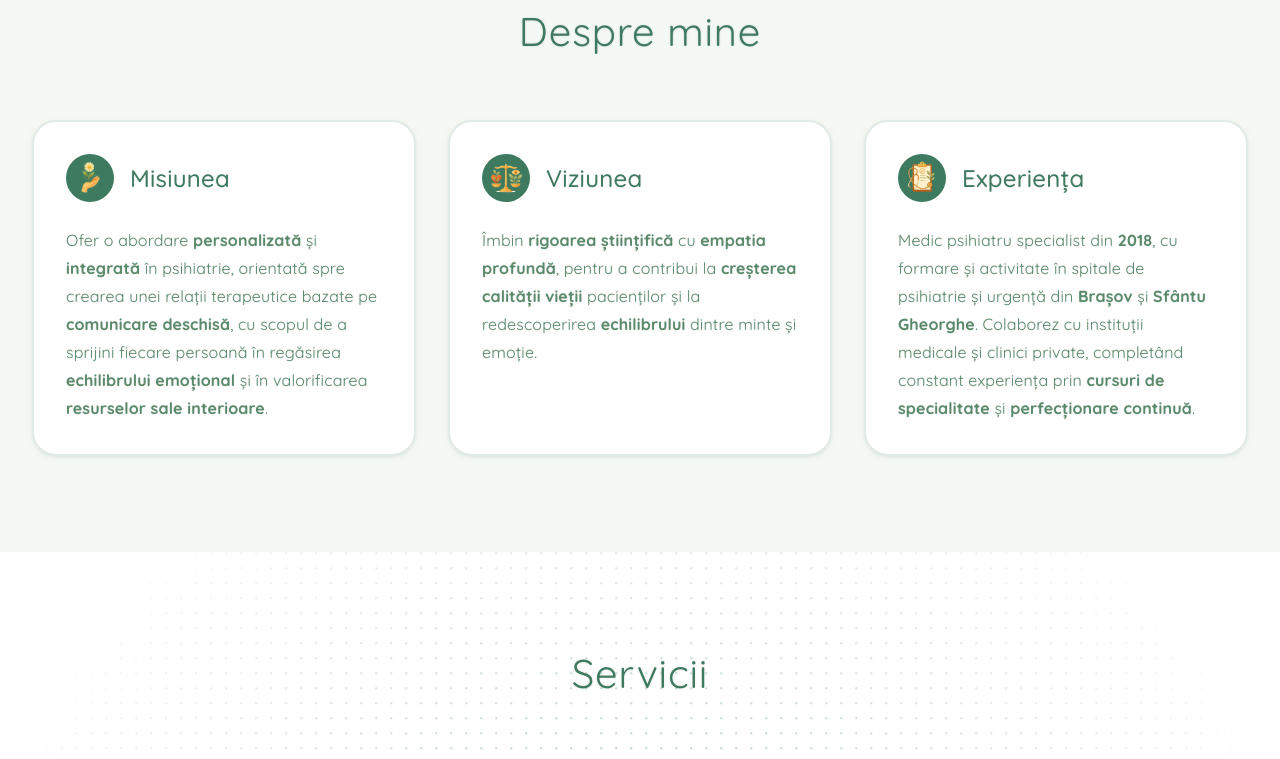
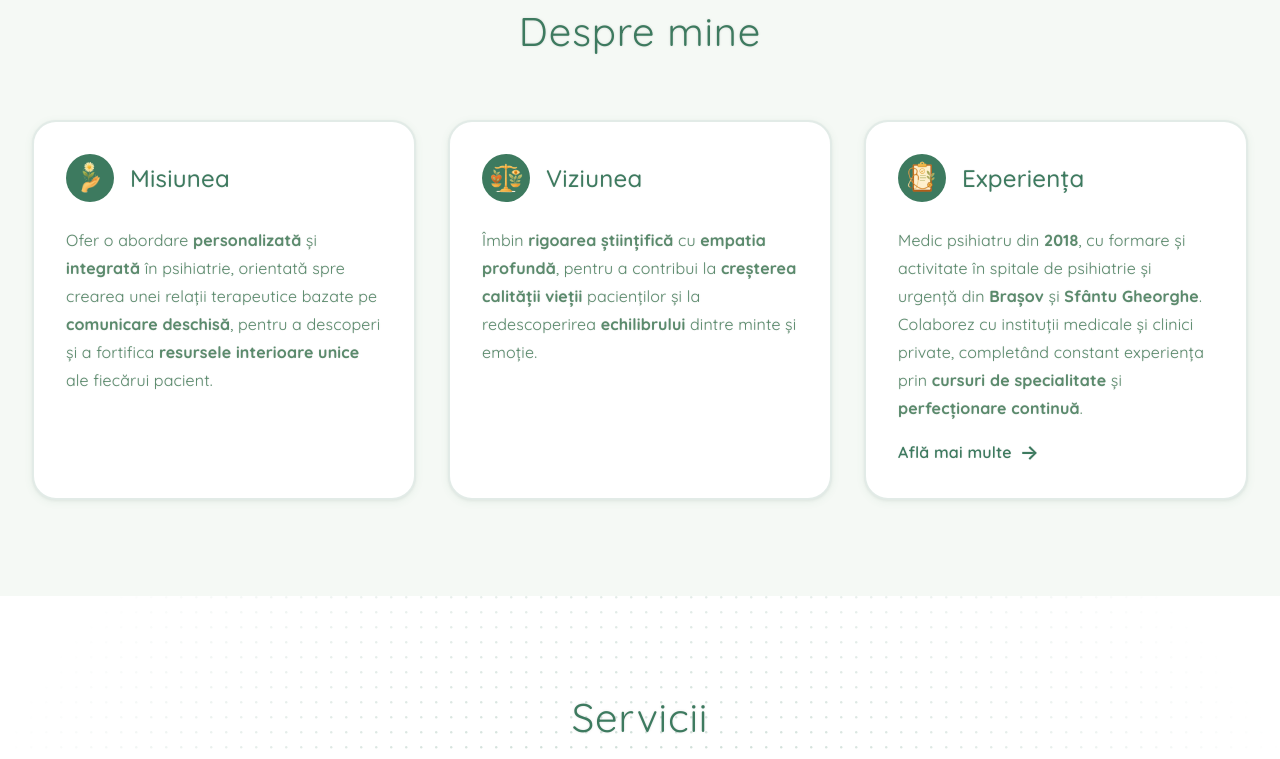
Before and after one commit to AlexandruCojanu1/auralink-saa-s-landing-page, a plain HTML site: page index.html in a window 1280 px wide. Shown: the part 1500-2259 px from the top of the page. Drawn offline with nearby package versions, Linux system fonts and the light colour scheme.

Commit message:
Update: Mărire nume și specializare, modificare text Misiune, adăugare popup-uri pentru Experiență și Servicii

```diff
--- a/index.html
+++ b/index.html
@@ -5,8 +5,8 @@
   <meta name="viewport" content="width=device-width, initial-scale=1.0">
 
   <!-- SEO Meta Tags -->
-  <title>Psihiatrie Brașov | Dr. SIMA Alexandra Ioana - Medic Psihiatru Specialist</title>
-  <meta name="description" content="Consultații psihiatrice în Brașov cu Dr. SIMA Alexandra Ioana. Medic psihiatru specialist din 2018, oferă consultații personalizate, tratament individualizat și suport continuu. Abordare holistică și empatică pentru tulburări de dispoziție, anxietate, tulburări psihotice și neurocognitive.">
+  <title>Psihiatrie Brașov | Dr. SIMA Alexandra Ioana - Medic Psihiatru</title>
+  <meta name="description" content="Consultații psihiatrice în Brașov cu Dr. SIMA Alexandra Ioana. Medic psihiatru din 2018, oferă consultații personalizate, tratament individualizat și suport continuu. Abordare holistică și empatică pentru tulburări de dispoziție, anxietate, tulburări psihotice și neurocognitive.">
   <meta name="keywords" content="psihiatrie Brașov, medic psihiatru Brașov, consultații psihiatrice Brașov, psihiatru specialist Brașov, tratament psihiatric Brașov, tulburări de dispoziție, anxietate, depresie, psihiatrie empatică">
   <meta name="author" content="Dr. SIMA Alexandra Ioana">
   <meta name="robots" content="index, follow">
@@ -18,8 +18,8 @@
 
   <!-- Open Graph Meta Tags -->
   <meta property="og:type" content="website">
-  <meta property="og:title" content="Psihiatrie Brașov | Dr. SIMA Alexandra Ioana - Medic Psihiatru Specialist">
-  <meta property="og:description" content="Consultații psihiatrice în Brașov cu abordare holistică și empatică. Medic psihiatru specialist din 2018, oferă tratament individualizat pentru tulburări de dispoziție, anxietate și tulburări psihotice.">
+  <meta property="og:title" content="Psihiatrie Brașov | Dr. SIMA Alexandra Ioana - Medic Psihiatru">
+  <meta property="og:description" content="Consultații psihiatrice în Brașov cu abordare holistică și empatică. Medic psihiatru din 2018, oferă tratament individualizat pentru tulburări de dispoziție, anxietate și tulburări psihotice.">
   <meta property="og:image" content="https://www.example.com/1.webp">
   <meta property="og:url" content="https://www.example.com/">
   <meta property="og:site_name" content="Dr. SIMA Alexandra Ioana - Psihiatrie Brașov">
@@ -134,8 +134,8 @@
             <div class="mb-6 flex items-center gap-3">
               <img src="logo.webp" alt="Logo" class="w-12 h-12 sm:w-16 sm:h-16 object-contain hero-logo">
               <div>
-                <h2 class="text-xl sm:text-2xl font-semibold text-[#3d7a5f] mb-1">Dr. SIMA Alexandra Ioana</h2>
-                <p class="text-sm sm:text-base text-[#5a8a6c]">Medic Psihiatru Specialist</p>
+                <h2 class="text-2xl sm:text-3xl lg:text-4xl font-semibold text-[#3d7a5f] mb-1">Dr. SIMA Alexandra Ioana</h2>
+                <p class="text-base sm:text-lg lg:text-xl text-[#5a8a6c]">Medic Psihiatru</p>
               </div>
             </div>
             <h1 class="text-[32px] sm:text-[40px] lg:text-[56px] leading-[36px] sm:leading-[44px] lg:leading-[60px] tracking-tight text-[#3d7a5f] mb-4" style="font-weight: 500;">
@@ -226,7 +226,7 @@
             <h3 class="text-2xl font-medium text-[#3d7a5f]">Misiunea</h3>
           </div>
           <p class="text-[#5a8a6c] text-base leading-7">
-            Ofer o abordare <strong>personalizată</strong> și <strong>integrată</strong> în psihiatrie, orientată spre crearea unei relații terapeutice bazate pe <strong>comunicare deschisă</strong>, cu scopul de a sprijini fiecare persoană în regăsirea <strong>echilibrului emoțional</strong> și în valorificarea <strong>resurselor sale interioare</strong>.
+            Ofer o abordare <strong>personalizată</strong> și <strong>integrată</strong> în psihiatrie, orientată spre crearea unei relații terapeutice bazate pe <strong>comunicare deschisă</strong>, pentru a descoperi și a fortifica <strong>resursele interioare unice</strong> ale fiecărui pacient.
           </p>
         </div>
 
@@ -249,9 +249,13 @@
             </div>
             <h3 class="text-2xl font-medium text-[#3d7a5f]">Experiența</h3>
           </div>
-          <p class="text-[#5a8a6c] text-base leading-7">
-            Medic psihiatru specialist din <strong>2018</strong>, cu formare și activitate în spitale de psihiatrie și urgență din <strong>Brașov</strong> și <strong>Sfântu Gheorghe</strong>. Colaborez cu instituții medicale și clinici private, completând constant experiența prin <strong>cursuri de specialitate</strong> și <strong>perfecționare continuă</strong>.
+          <p class="text-[#5a8a6c] text-base leading-7 mb-4">
+            Medic psihiatru din <strong>2018</strong>, cu formare și activitate în spitale de psihiatrie și urgență din <strong>Brașov</strong> și <strong>Sfântu Gheorghe</strong>. Colaborez cu instituții medicale și clinici private, completând constant experiența prin <strong>cursuri de specialitate</strong> și <strong>perfecționare continuă</strong>.
           </p>
+          <button onclick="openModal('experienta')" class="text-[#3d7a5f] font-semibold hover:text-[#4d9a7f] transition-colors duration-200 flex items-center gap-2 group cursor-pointer">
+            <span>Află mai multe</span>
+            <span class="text-xl transition-transform duration-200 group-hover:translate-x-1">→</span>
+          </button>
         </div>
       </div>
     </div>
@@ -276,7 +280,7 @@
             <h3 class="text-xl font-medium text-[#3d7a5f]">Consultații, consiliere psihiatrică și psihoeducație</h3>
           </div>
           <p class="text-[#5a8a6c] text-base leading-7">
-            Ofer evaluare și sprijin specializat pentru <strong>dificultăți emoționale</strong>, <strong>tulburări de dispoziție</strong> (depresie, tulburare bipolară), <strong>tulburări anxioase</strong> (anxietate generalizată, panică, fobii), <strong>probleme de somn</strong>, <strong>tulburări psihotice</strong> sau <strong>neurocognitive</strong>, precum și suport în perioade de <strong>adaptare la schimbări importante</strong> (divorț, pierderea unei persoane dragi, maternitate).
+            Ofer evaluare și sprijin specializat pentru <strong>dificultăți emoționale</strong>, <strong>tulburări de dispoziție</strong> (depresie, tulburare bipolară), <strong>tulburări anxioase</strong> (anxietate generalizată, panică, fobii), <strong>probleme de somn</strong>, <strong>tulburări psihotice</strong> sau <strong>neurocognitive</strong>, <strong>tulburări ale consumului de substanțe (adictii)</strong>, precum și suport în perioade de <strong>adaptare la schimbări importante</strong> (divorț, pierderea unei persoane dragi, maternitate).
           </p>
         </div>
 
@@ -311,9 +315,13 @@
             </div>
             <h3 class="text-xl font-medium text-[#3d7a5f]"><strong>Sprijin constant</strong></h3>
           </div>
-          <p class="text-[#5a8a6c] text-base leading-7">
+          <p class="text-[#5a8a6c] text-base leading-7 mb-4">
             Ofer posibilitatea de <strong>comunicare telefonică</strong> între consultații pentru clarificări urgente, monitorizarea evoluției tratamentului și <strong>susținerea constantă</strong> pe tot parcursul procesului terapeutic. Înțeleg că călătoria ta spre vindecare nu se oprește la cabinet, iar suportul meu continuă să fie disponibil când ai nevoie.
           </p>
+          <button id="servicii-more-btn" class="text-[#3d7a5f] font-semibold hover:text-[#4d9a7f] transition-colors duration-200 flex items-center gap-2 group cursor-pointer mt-4">
+            <span>Află mai multe</span>
+            <span class="text-xl transition-transform duration-200 group-hover:translate-x-1">→</span>
+          </button>
         </div>
       </div>
     </div>
--- a/script.js
+++ b/script.js
@@ -226,6 +226,15 @@ document.addEventListener('DOMContentLoaded', () => {
   if (yearElement) {
     yearElement.textContent = currentYear;
   }
+
+  // Add event listener for servicii button
+  const serviciiBtn = document.getElementById('servicii-more-btn');
+  if (serviciiBtn) {
+    serviciiBtn.addEventListener('click', function(e) {
+      e.preventDefault();
+      openModal('servicii');
+    });
+  }
 });
 
 // Smooth scroll pentru link-urile din navigare
@@ -241,6 +250,47 @@ document.querySelectorAll('a[href^="#"]').forEach(anchor => {
 
 // Modal/Popup Functions
 const modalContent = {
+  experienta: {
+    title: 'Experiența mea',
+    content: `
+      <div class="space-y-4">
+        <ul class="space-y-3">
+          <li class="flex items-start gap-3">
+            <span class="text-[#3d7a5f] mt-1 text-lg">•</span>
+            <span class="text-[#5a8a6c] text-base leading-7">Am absolvit Facultatea de Medicină a Universității Transilvania din Brașov în <strong>2013</strong></span>
+          </li>
+          <li class="flex items-start gap-3">
+            <span class="text-[#3d7a5f] mt-1 text-lg">•</span>
+            <span class="text-[#5a8a6c] text-base leading-7">Am efectuat perioada de rezidențiat la <strong>Spitalul de Psihiatrie și Neurologie Brașov</strong></span>
+          </li>
+          <li class="flex items-start gap-3">
+            <span class="text-[#3d7a5f] mt-1 text-lg">•</span>
+            <span class="text-[#5a8a6c] text-base leading-7">Am efectuat gărzi în cadrul Spitalului de Psihiatrie și Neurologie Brașov precum și în cadrul <strong>Spitalului Județean de Urgență "Dr. Fogolyan Kristof" Sfântu Gheorghe</strong></span>
+          </li>
+          <li class="flex items-start gap-3">
+            <span class="text-[#3d7a5f] mt-1 text-lg">•</span>
+            <span class="text-[#5a8a6c] text-base leading-7">Lucrez ca <strong>Medic psihiatru din 2018</strong></span>
+          </li>
+          <li class="flex items-start gap-3">
+            <span class="text-[#3d7a5f] mt-1 text-lg">•</span>
+            <span class="text-[#5a8a6c] text-base leading-7">Activez în cadrul <strong>Ambulatoriului Spitalului Clinic Militar de Urgență "Regina Maria" Brașov</strong></span>
+          </li>
+          <li class="flex items-start gap-3">
+            <span class="text-[#3d7a5f] mt-1 text-lg">•</span>
+            <span class="text-[#5a8a6c] text-base leading-7">Acord consultații în cadrul <strong>clinicii Neuromedica din Brașov</strong></span>
+          </li>
+          <li class="flex items-start gap-3">
+            <span class="text-[#3d7a5f] mt-1 text-lg">•</span>
+            <span class="text-[#5a8a6c] text-base leading-7">Am la activ numeroase <strong>cursuri de specialitate</strong> legate de patologia psihiatrică, precum și comunicare medic-pacient, gestionarea situațiilor de criză, bunăstarea emoțională și descoperirea potențialului interior</span>
+          </li>
+          <li class="flex items-start gap-3">
+            <span class="text-[#3d7a5f] mt-1 text-lg">•</span>
+            <span class="text-[#5a8a6c] text-base leading-7">Am competențe de <strong>limba engleză nivel C1 (avansat)</strong></span>
+          </li>
+        </ul>
+      </div>
+    `
+  },
   filosofie: {
     title: 'Despre mine',
     content: `
@@ -258,44 +308,6 @@ const modalContent = {
             Să stabilesc un <strong>nou standard</strong> în psihiatrie prin îmbinarea <strong>rigorii științifice</strong> cu <strong>empatia profundă</strong>, considerând actul medical ca o <strong>întâlnire esențială</strong> între știință și umanitate. Vizez <strong>creșterea calității vieții</strong> pacienților ajutându-i să-și regăsească pe deplin <strong>echilibrul emoțional</strong>.
           </p>
         </div>
-
-        <div>
-          <h4 class="text-xl font-semibold text-[#2a5a4c] mb-3">Experiența mea</h4>
-          <ul class="space-y-2">
-            <li class="flex items-start gap-3">
-              <span class="text-[#2a5a4c] mr-2"></span>
-              <span class="text-[#5a7a6c] text-base leading-6">am absolvit Facultatea de Medicină a Universității Transilvania din Brașov în 2013</span>
-            </li>
-            <li class="flex items-start gap-3">
-              <span class="text-[#2a5a4c] mr-2"></span>
-              <span class="text-[#5a7a6c] text-base leading-6">am efectuat perioada de rezidențiat la Spitalul de Psihiatrie și Neurologie Brașov</span>
-            </li>
-            <li class="flex items-start gap-3">
-              <span class="text-[#2a5a4c] mr-2"></span>
-              <span class="text-[#5a7a6c] text-base leading-6">am efectuat gărzi în cadrul Spitalului de Psihiatrie și Neurologie Brașov precum și în cadrul Spitalului Județean de Urgență "Dr. Fogolyan Kristof" Sfântu Gheorghe</span>
-            </li>
-            <li class="flex items-start gap-3">
-              <span class="text-[#2a5a4c] mr-2"></span>
-              <span class="text-[#5a7a6c] text-base leading-6">lucrez ca Medic psihiatru specialist din 2018</span>
-            </li>
-            <li class="flex items-start gap-3">
-              <span class="text-[#2a5a4c] mr-2"></span>
-              <span class="text-[#5a7a6c] text-base leading-6">activez în cadrul Ambulatoriului Spitalului Clinic Militar de Urgență "Regina Maria" Brașov</span>
-            </li>
-            <li class="flex items-start gap-3">
-              <span class="text-[#2a5a4c] mr-2"></span>
-              <span class="text-[#5a7a6c] text-base leading-6">acord consultații în cadrul clinicii Neuromedica din Brașov</span>
-            </li>
-            <li class="flex items-start gap-3">
-              <span class="text-[#2a5a4c] mr-2"></span>
-              <span class="text-[#5a7a6c] text-base leading-6">am la activ numeroase cursuri de specialitate legate de patologia psihiatrică, precum și comunicare medic-pacient, gestionarea situațiilor de criză, bunăstarea emoțională și descoperirea potențialului interior</span>
-            </li>
-            <li class="flex items-start gap-3">
-              <span class="text-[#2a5a4c] mr-2"></span>
-              <span class="text-[#5a7a6c] text-base leading-6">am competențe de limba engleză nivel C1 (avansat)</span>
-            </li>
-          </ul>
-        </div>
       </div>
     `
   },
@@ -304,101 +316,101 @@ const modalContent = {
     content: `
       <div class="space-y-6">
         <div>
-          <h4 class="text-xl font-semibold text-[#2a5a4c] mb-3">Consultații, consiliere psihiatrică și psihoeducație în:</h4>
-          <ul class="space-y-2">
+          <h4 class="text-lg font-semibold text-[#3d7a5f] mb-4">Consultații, consiliere psihiatrică și psihoeducație în:</h4>
+          <ul class="space-y-3">
             <li class="flex items-start gap-3">
-              <span class="text-[#2a5a4c] mr-2"></span>
-              <span class="text-[#5a7a6c] text-base leading-6">dificultăți de adaptare la stres și diverse probleme psihoemotionale (ex. schimbarea locului de muncă, divorț, pierderea unei persoane dragi, maternitate, probleme de sănătate)</span>
+              <span class="text-[#3d7a5f] mt-1 text-lg">•</span>
+              <span class="text-[#5a8a6c] text-base leading-7">dificultăți de adaptare la stres și diverse probleme psihoemotionale (ex. schimbarea locului de muncă, divorț, pierderea unei persoane dragi, maternitate, probleme de sănătate)</span>
             </li>
             <li class="flex items-start gap-3">
-              <span class="text-[#2a5a4c] mr-2"></span>
-              <span class="text-[#5a7a6c] text-base leading-6">tulburări ale dispoziției: depresie, tulburare bipolară</span>
+              <span class="text-[#3d7a5f] mt-1 text-lg">•</span>
+              <span class="text-[#5a8a6c] text-base leading-7">tulburări ale dispoziției: depresie, tulburare bipolară</span>
             </li>
             <li class="flex items-start gap-3">
-              <span class="text-[#2a5a4c] mr-2"></span>
-              <span class="text-[#5a7a6c] text-base leading-6">tulburări anxioase: anxietate generalizată, tulburare de panică, anxietate socială, fobii, tulburare obsesiv-compulsivă</span>
+              <span class="text-[#3d7a5f] mt-1 text-lg">•</span>
+              <span class="text-[#5a8a6c] text-base leading-7">tulburări anxioase: anxietate generalizată, tulburare de panică, anxietate socială, fobii, tulburare obsesiv-compulsivă</span>
             </li>
             <li class="flex items-start gap-3">
-              <span class="text-[#2a5a4c] mr-2"></span>
-              <span class="text-[#5a7a6c] text-base leading-6">tulburări psihotice: schizofrenia și alte psihoze</span>
+              <span class="text-[#3d7a5f] mt-1 text-lg">•</span>
+              <span class="text-[#5a8a6c] text-base leading-7">tulburări psihotice: schizofrenia și alte psihoze</span>
             </li>
             <li class="flex items-start gap-3">
-              <span class="text-[#2a5a4c] mr-2"></span>
-              <span class="text-[#5a7a6c] text-base leading-6">tulburări neurocognitive: demența Alzheimer sau vasculară</span>
+              <span class="text-[#3d7a5f] mt-1 text-lg">•</span>
+              <span class="text-[#5a8a6c] text-base leading-7">tulburări neurocognitive: demența Alzheimer sau vasculară</span>
             </li>
             <li class="flex items-start gap-3">
-              <span class="text-[#2a5a4c] mr-2"></span>
-              <span class="text-[#5a7a6c] text-base leading-6">tulburări ale consumului de substanțe: alcool, tutun, alte substanțe</span>
+              <span class="text-[#3d7a5f] mt-1 text-lg">•</span>
+              <span class="text-[#5a8a6c] text-base leading-7">tulburări ale consumului de substanțe: alcool, tutun, alte substanțe</span>
             </li>
             <li class="flex items-start gap-3">
-              <span class="text-[#2a5a4c] mr-2"></span>
-              <span class="text-[#5a7a6c] text-base leading-6">tulburări de somn</span>
+              <span class="text-[#3d7a5f] mt-1 text-lg">•</span>
+              <span class="text-[#5a8a6c] text-base leading-7">tulburări de somn</span>
             </li>
           </ul>
         </div>
 
         <div>
-          <h4 class="text-xl font-semibold text-[#2a5a4c] mb-3">Elaborarea unui plan de tratament individualizat</h4>
-          <ul class="space-y-2">
+          <h4 class="text-lg font-semibold text-[#3d7a5f] mb-4">Elaborarea unui plan de tratament individualizat</h4>
+          <ul class="space-y-3">
             <li class="flex items-start gap-3">
-              <span class="text-[#2a5a4c] mr-2"></span>
-              <span class="text-[#5a7a6c] text-base leading-6">prescrierea tratamentului medicamentos și monitorizarea acestuia</span>
+              <span class="text-[#3d7a5f] mt-1 text-lg">•</span>
+              <span class="text-[#5a8a6c] text-base leading-7">prescrierea tratamentului medicamentos și monitorizarea acestuia</span>
             </li>
             <li class="flex items-start gap-3">
-              <span class="text-[#2a5a4c] mr-2"></span>
-              <span class="text-[#5a7a6c] text-base leading-6">recomandarea psihoterapiei</span>
+              <span class="text-[#3d7a5f] mt-1 text-lg">•</span>
+              <span class="text-[#5a8a6c] text-base leading-7">recomandarea psihoterapiei</span>
             </li>
           </ul>
         </div>
 
         <div>
-          <h4 class="text-xl font-semibold text-[#2a5a4c] mb-3">Eliberare de documente medicale</h4>
-          <ul class="space-y-2">
+          <h4 class="text-lg font-semibold text-[#3d7a5f] mb-4">Eliberare de documente medicale</h4>
+          <ul class="space-y-3">
             <li class="flex items-start gap-3">
-              <span class="text-[#2a5a4c] mr-2"></span>
-              <span class="text-[#5a7a6c] text-base leading-6">scrisori medicale</span>
+              <span class="text-[#3d7a5f] mt-1 text-lg">•</span>
+              <span class="text-[#5a8a6c] text-base leading-7">scrisori medicale</span>
             </li>
             <li class="flex items-start gap-3">
-              <span class="text-[#2a5a4c] mr-2"></span>
-              <span class="text-[#5a7a6c] text-base leading-6">rețete</span>
+              <span class="text-[#3d7a5f] mt-1 text-lg">•</span>
+              <span class="text-[#5a8a6c] text-base leading-7">rețete</span>
             </li>
             <li class="flex items-start gap-3">
-              <span class="text-[#2a5a4c] mr-2"></span>
-              <span class="text-[#5a7a6c] text-base leading-6">concedii medicale</span>
+              <span class="text-[#3d7a5f] mt-1 text-lg">•</span>
+              <span class="text-[#5a8a6c] text-base leading-7">concedii medicale</span>
             </li>
             <li class="flex items-start gap-3">
-              <span class="text-[#2a5a4c] mr-2"></span>
-              <span class="text-[#5a7a6c] text-base leading-6">bilete de trimitere către specialist</span>
+              <span class="text-[#3d7a5f] mt-1 text-lg">•</span>
+              <span class="text-[#5a8a6c] text-base leading-7">bilete de trimitere către specialist</span>
             </li>
             <li class="flex items-start gap-3">
-              <span class="text-[#2a5a4c] mr-2"></span>
-              <span class="text-[#5a7a6c] text-base leading-6">bilete de trimitere către investigații</span>
+              <span class="text-[#3d7a5f] mt-1 text-lg">•</span>
+              <span class="text-[#5a8a6c] text-base leading-7">bilete de trimitere către investigații</span>
             </li>
             <li class="flex items-start gap-3">
-              <span class="text-[#2a5a4c] mr-2"></span>
-              <span class="text-[#5a7a6c] text-base leading-6">referate medicale</span>
+              <span class="text-[#3d7a5f] mt-1 text-lg">•</span>
+              <span class="text-[#5a8a6c] text-base leading-7">referate medicale</span>
             </li>
             <li class="flex items-start gap-3">
-              <span class="text-[#2a5a4c] mr-2"></span>
-              <span class="text-[#5a7a6c] text-base leading-6">aviz pentru concurs/angajare/înscriere</span>
+              <span class="text-[#3d7a5f] mt-1 text-lg">•</span>
+              <span class="text-[#5a8a6c] text-base leading-7">aviz pentru concurs/angajare/înscriere</span>
             </li>
             <li class="flex items-start gap-3">
-              <span class="text-[#2a5a4c] mr-2"></span>
-              <span class="text-[#5a7a6c] text-base leading-6">aviz pentru obținerea permisului de conducere</span>
+              <span class="text-[#3d7a5f] mt-1 text-lg">•</span>
+              <span class="text-[#5a8a6c] text-base leading-7">aviz pentru obținerea permisului de conducere</span>
             </li>
             <li class="flex items-start gap-3">
-              <span class="text-[#2a5a4c] mr-2"></span>
-              <span class="text-[#5a7a6c] text-base leading-6">aviz pentru permis de port-armă</span>
+              <span class="text-[#3d7a5f] mt-1 text-lg">•</span>
+              <span class="text-[#5a8a6c] text-base leading-7">aviz pentru permis de port-armă</span>
             </li>
           </ul>
         </div>
 
         <div>
-          <h4 class="text-xl font-semibold text-[#2a5a4c] mb-3">Suport continuu</h4>
-          <ul class="space-y-2">
+          <h4 class="text-lg font-semibold text-[#3d7a5f] mb-4">Suport continuu</h4>
+          <ul class="space-y-3">
             <li class="flex items-start gap-3">
-              <span class="text-[#2a5a4c] mr-2"></span>
-              <span class="text-[#5a7a6c] text-base leading-6">posibilitatea de a comunica cu mine telefonic între consultații</span>
+              <span class="text-[#3d7a5f] mt-1 text-lg">•</span>
+              <span class="text-[#5a8a6c] text-base leading-7">posibilitatea de a comunica cu mine telefonic între consultații</span>
             </li>
           </ul>
         </div>
@@ -432,16 +444,27 @@ function openModal(type) {
   const modalBody = document.getElementById('modal-body');
   const content = modalContent[type];
 
-  if (!content) return;
+  if (!content) {
+    console.error('Modal content not found for type:', type);
+    return;
+  }
+
+  if (!overlay || !modalBody) {
+    console.error('Modal elements not found');
+    return;
+  }
 
   modalBody.innerHTML = `
-    <h3 class="text-2xl font-medium text-[#2a5a4c] mb-4">${content.title}</h3>
+    <h3 class="text-2xl font-medium text-[#3d7a5f] mb-4">${content.title}</h3>
     ${content.content}
   `;
 
   overlay.classList.add('active');
   document.body.style.overflow = 'hidden';
 }
+
+// Make function globally accessible
+window.openModal = openModal;
 
 function closeModal() {
   const overlay = document.getElementById('modal-overlay');
```
Also changed, not shown: styles.css (+23 -0 lines).
